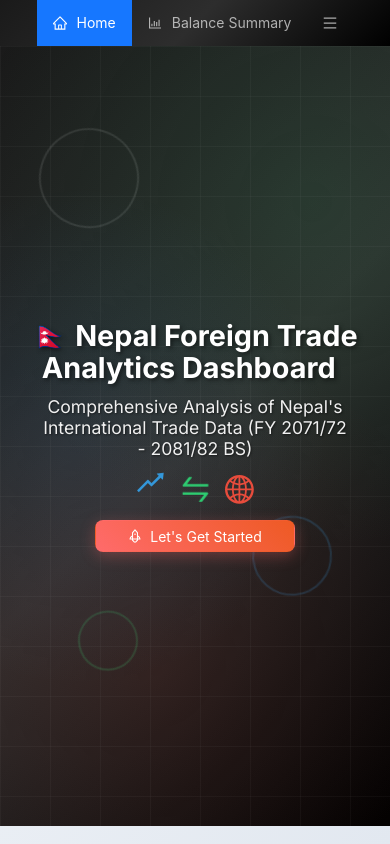
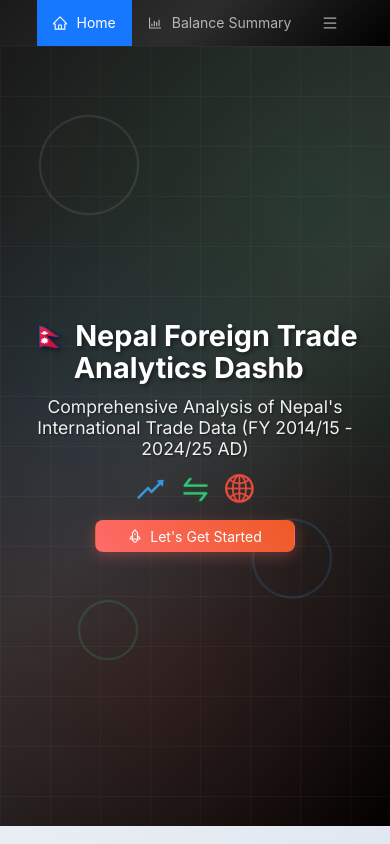
Before and after one commit to Shivaji-137/Nepal_ForeignTrade_dashboard_React, a React (Create React App) app: page / in a window 390 px wide. Built offline with nearby package versions, Linux system fonts and the light colour scheme; the HTML template or start-up script is replaced by a standard one; what chartjs-plugin-datalabels would draw is missing.

Commit message:
Fix mobile viewport scaling for GitHub Pages deployment

```diff
--- a/src/App.js
+++ b/src/App.js
@@ -32,6 +32,7 @@ function App() {
   const [tradeData, setTradeData] = useState(null);
   const [error, setError] = useState(null);
   const [currentPage, setCurrentPage] = useState('home');
+  const [showEnglishDate, setShowEnglishDate] = useState(false); // New state for date toggle
 
   useEffect(() => {
     const initializeData = async () => {
@@ -48,6 +49,15 @@ function App() {
     };
 
     initializeData();
+  }, []);
+
+  // Effect to toggle between Nepali and English dates
+  useEffect(() => {
+    const dateToggleInterval = setInterval(() => {
+      setShowEnglishDate(prev => !prev);
+    }, 4000); // Toggle every 3 seconds
+
+    return () => clearInterval(dateToggleInterval); // Cleanup on unmount
   }, []);
 
   // Navigation handler function
@@ -79,7 +89,7 @@ function App() {
         const timer = setTimeout(() => {
           setTypedText(fullText.slice(0, currentIndex + 1));
           setCurrentIndex(currentIndex + 1);
-        }, 100); // Typing speed
+        }, 50); // Typing speed
 
         return () => clearTimeout(timer);
       }
@@ -173,7 +183,7 @@ function App() {
             maxWidth: '900px',
             margin: '0 auto 1.5rem auto'
           }}>
-            Comprehensive Analysis of Nepal's International Trade Data (FY 2071/72 - 2081/82 BS)
+            Comprehensive Analysis of Nepal's International Trade Data ({showEnglishDate ? 'FY 2014/15 - 2024/25 AD' : 'FY 2071/72 - 2081/82 BS'})
           </h2>
 
           {/* Trade Animation Icons */}
@@ -433,7 +443,7 @@ function App() {
             font-size: 1.1rem !important;
           }
 
-          .about-feature-text {
+            .about-feature-text {
             font-size: 0.85rem !important;
           }
 
@@ -527,7 +537,7 @@ function App() {
             fontWeight: '500',
             textAlign: 'justify'
           }}>
-            📊 This dashboard analyzes Nepal's foreign trade from fiscal year <strong style={{ color: '#60a5fa' }}>2071/72</strong> to the first 11 months of <strong style={{ color: '#60a5fa' }}>2081/82</strong> (Bikram Sambat).
+            📊 This dashboard analyzes Nepal's foreign trade from fiscal year <strong style={{ color: '#60a5fa' }}>{showEnglishDate ? '2014/15' : '2071/72'}</strong> to the first 11 months of <strong style={{ color: '#60a5fa' }}>{showEnglishDate ? '2024/25' : '2081/82'}</strong> ({showEnglishDate ? 'AD' : 'Bikram Sambat'}).
             It provides insights into Nepal's import and export patterns each year, the trade balance (difference between imports and exports),
             and trends in major traded products. The interactive charts and comprehensive summaries help users understand how Nepal's international trade has evolved over this decade.
           </p>
@@ -539,7 +549,7 @@ function App() {
             textAlign: 'justify'
           }}>
             🔍 This comprehensive dashboard provides detailed insights into Nepal's international trade patterns and economic relationships with trading partners worldwide.
-            Built using modern web technologies, it processes and visualizes trade data spanning from fiscal year <strong style={{ color: '#34d399' }}>2071/72</strong> to <strong style={{ color: '#34d399' }}>2081/82</strong> (Bikram Sambat), offering both historical perspective and current trade analysis.
+            Built using modern web technologies, it processes and visualizes trade data spanning from fiscal year <strong style={{ color: '#34d399' }}>{showEnglishDate ? '2014/15' : '2071/72'}</strong> to <strong style={{ color: '#34d399' }}>{showEnglishDate ? '2024/25' : '2081/82'}</strong> ({showEnglishDate ? 'AD' : 'Bikram Sambat'}), offering both historical perspective and current trade analysis.
           </p>
         </div>
 
@@ -1037,7 +1047,9 @@ function App() {
         }}>
           <p style={{ color: 'var(--gray-600)', margin: 0, fontSize: '10px' }}>
             Data Source: Department of Customs, Ministry of Finance, Government of Nepal<br />
-            <small style={{ fontSize: '8px' }}>FY 2071/72 - 2081/82 (BS) | Updated July 2025</small>
+            <small style={{ fontSize: '8px' }}>
+              FY 2071/72 - 2081/82 BS | Updated July 2025
+            </small>
           </p>
           <hr style={{ margin: '0.25rem 0', border: 'none', borderTop: '1px solid #e5e7eb' }} />
           <div>
```
